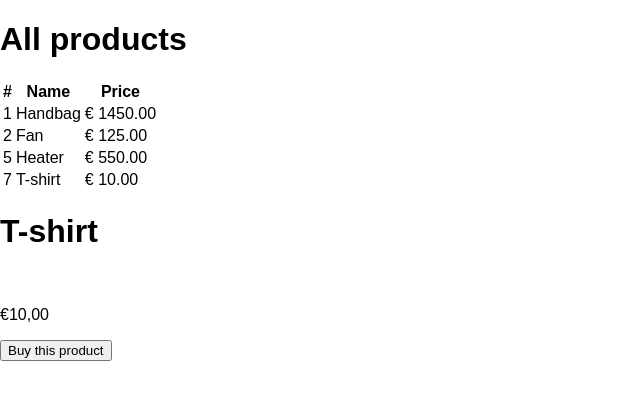
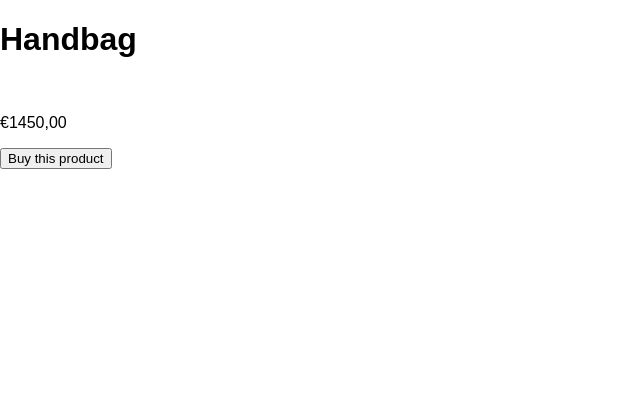
Before and after one commit to Casparboetes/eCommerce-client, a React (Create React App) app: page /products/1 in a window 1280 px wide. Shown: the top 400 px of the page, without its empty margins (0-640 px from the left). Built offline with nearby package versions, Linux system fonts and the light colour scheme.

Commit message:
Add Router, Route, Redirect, react-router react-router-dom, and links

```diff
--- a/package.json
+++ b/package.json
@@ -6,6 +6,8 @@
     "react": "^16.3.2",
     "react-dom": "^16.3.2",
     "react-redux": "^5.0.7",
+    "react-router": "^4.2.0",
+    "react-router-dom": "^4.2.2",
     "react-scripts": "1.1.4",
     "redux": "^4.0.0",
     "redux-thunk": "^2.2.0"
--- a/src/App.js
+++ b/src/App.js
@@ -1,31 +1,22 @@
-import React, { Component } from 'react';
+import React, { Component } from 'react'
+import { BrowserRouter as Router, Route, Redirect } from 'react-router-dom'
 import ProductsList from './components/ProductsList'
 import ProductDetails from './components/ProductDetails'
 //
 import './App.css';
 
-// const products = [
-//   {
-//     id: 1,
-//     name: 'Handbag',
-//     price: 1450
-//   },
-//   {
-//     id: 2,
-//     name: 'Heater',
-//     price: 550
-//   }
-// ]
-
 class App extends Component {
   render() {
     return (
-      <div>
-        <ProductsList />
-        <ProductDetails  />
-      </div>
+      <Router>
+        <div>
+          <Route exact path="/products" component={ProductsList} />
+          <Route exact path="/products/:id" component={ProductDetails} />
+          <Route exact path="/" render={ () => <Redirect to="/products" /> } />
+        </div>
+      </Router>
     );
   }
 }
 
-export default App;
+export default App
--- a/src/components/ProductDetails.jsx
+++ b/src/components/ProductDetails.jsx
@@ -4,13 +4,13 @@ import PropTypes from 'prop-types'
 
 class ProductDetails extends PureComponent {
   static propTypes = {
-    product: PropTypes.arrayOf(PropTypes.shape({
+    product: PropTypes.shape({
       id: PropTypes.number.isRequired,
       name: PropTypes.string.isRequired,
       description: PropTypes.string.isRequired,
       price: PropTypes.number.isRequired,
       image: PropTypes.string.isRequired,
-    })).isRequired
+    }).isRequired
   }
 
   render() {
@@ -28,9 +28,9 @@ class ProductDetails extends PureComponent {
   }
 }
 
-const mapStateToProps = function (state) {
+const mapStateToProps = function (state, props) {
   return {
-    product: state.products.find(product => product.id === 7)
+    product: state.products.find(p => p.id === Number(props.match.params.id))
   }
 }
 
```
Also changed, not shown: 1 other file (tests, documents, lock files or other folders).
